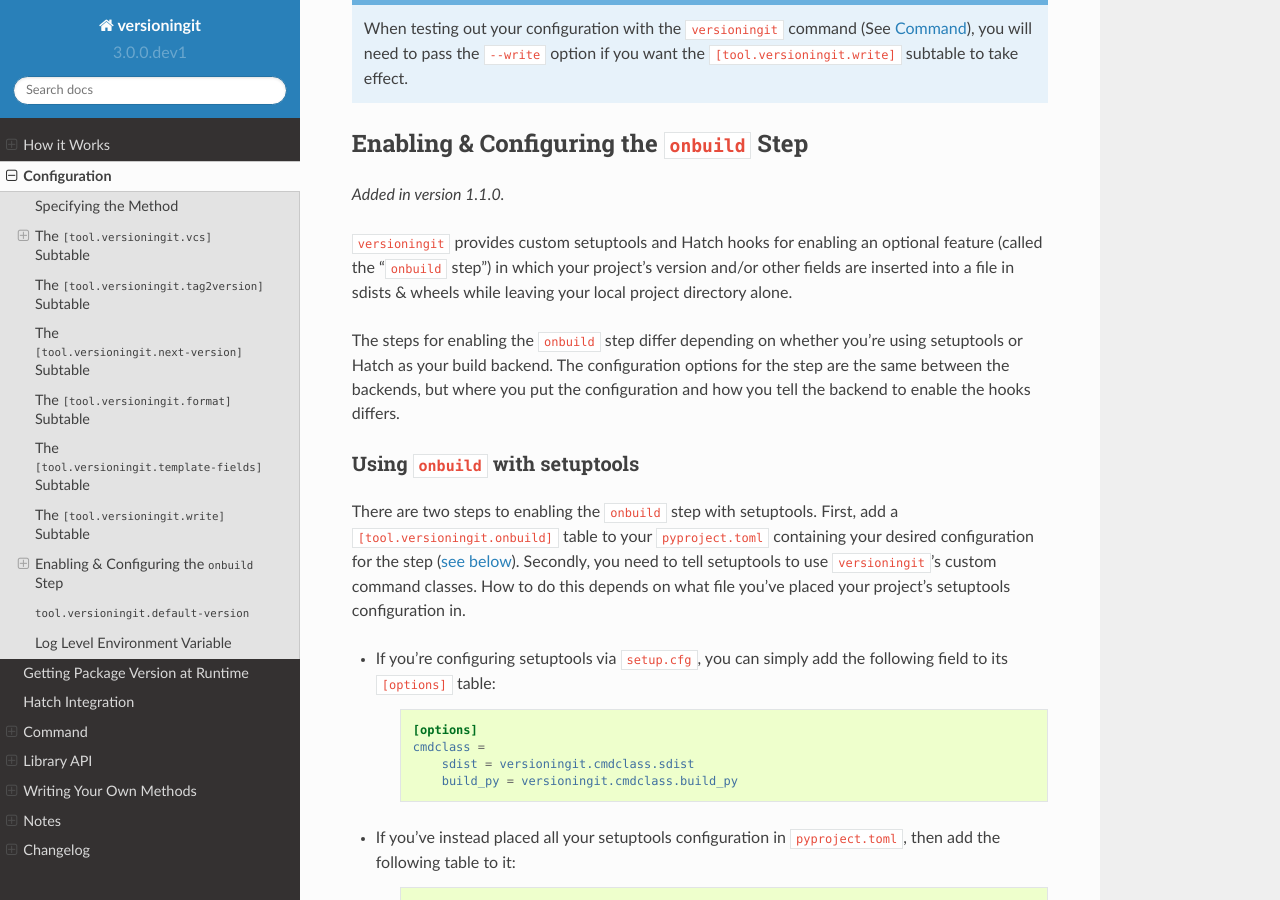
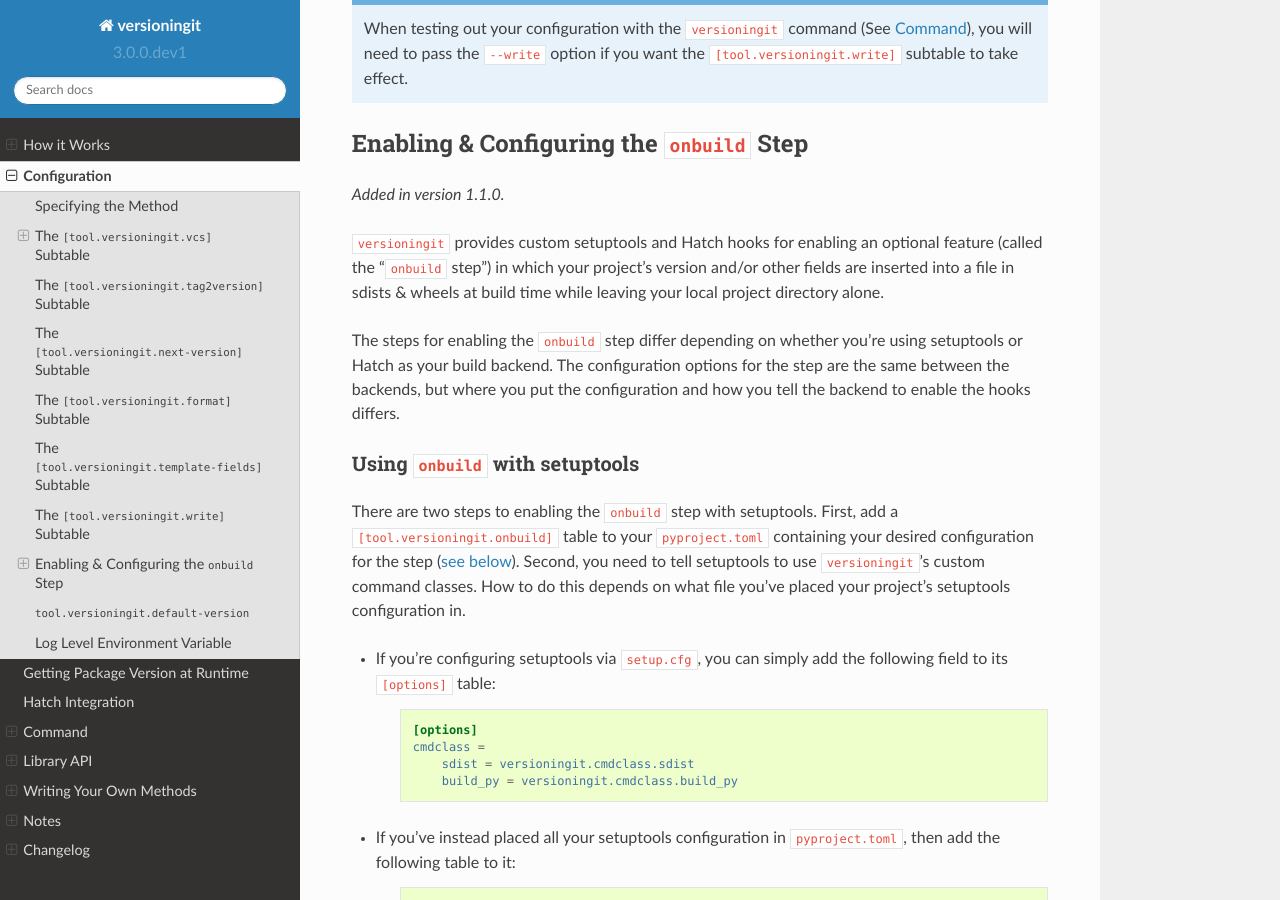
Before and after one commit to jwodder/versioningit, a Sphinx documentation site: the page built from docs/configuration.rst, in a window 1280 px wide and 900 px high, scrolled down 10410 px. Built offline with Sphinx 7.4.7 and the Read the Docs theme 2.0.0, drawn with Linux system fonts in a browser that asks for light colours.

Commit message:
Docs wording tweaks

```diff
--- a/docs/configuration.rst
+++ b/docs/configuration.rst
@@ -545,8 +545,8 @@
 
 ``versioningit`` provides custom setuptools and Hatch hooks for enabling an
 optional feature (called the "``onbuild`` step") in which your project's
-version and/or other fields are inserted into a file in sdists & wheels while
-leaving your local project directory alone.
+version and/or other fields are inserted into a file in sdists & wheels at
+build time while leaving your local project directory alone.
 
 The steps for enabling the ``onbuild`` step differ depending on whether you're
 using setuptools or Hatch as your build backend.  The configuration options for
@@ -559,7 +559,7 @@
 There are two steps to enabling the ``onbuild`` step with setuptools.  First,
 add a ``[tool.versioningit.onbuild]`` table to your :file:`pyproject.toml`
 containing your desired configuration for the step (`see below
-<onbuild_opts_>`_).  Secondly, you need to tell setuptools to use
+<onbuild_opts_>`_).  Second, you need to tell setuptools to use
 ``versioningit``'s custom command classes.  How to do this depends on what file
 you've placed your project's setuptools configuration in.
 
```
